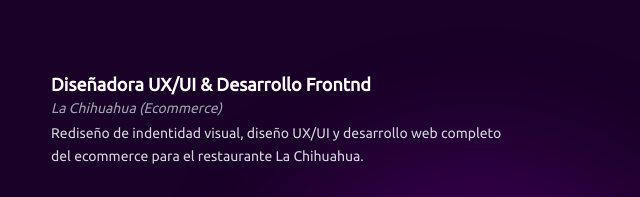
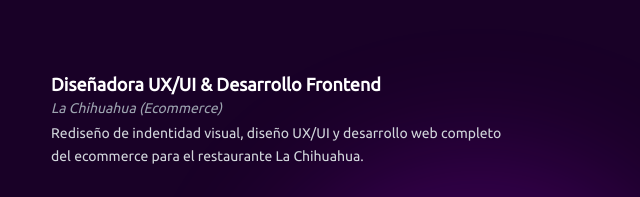
Before and after one commit to Maibellou/portfolio-maibel, a plain HTML site: page index.html in a window 1280 px wide. Shown: the part 2197-2394 px from the top of the page, 618-1258 px from the left. Drawn offline with nearby package versions, Linux system fonts and the light colour scheme.

Commit message:
Corregir Cv

```diff
--- a/index.html
+++ b/index.html
@@ -275,7 +275,7 @@
 
           <!-- La Chihuahua -->
           <div>
-            <h4 class="text-lg font-bold text-white mb-0">Diseñadora UX/UI & Desarrollo Frontnd</h4>
+            <h4 class="text-lg font-bold text-white mb-0">Diseñadora UX/UI & Desarrollo Frontend</h4>
             <p class="text-sm italic text-gray-400 mb-1">La Chihuahua (Ecommerce)</p>
             <p class="text-gray-300 text-sm leading-relaxed">
               Rediseño de indentidad visual, diseño UX/UI y desarrollo web completo del ecommerce para el restaurante La
```
